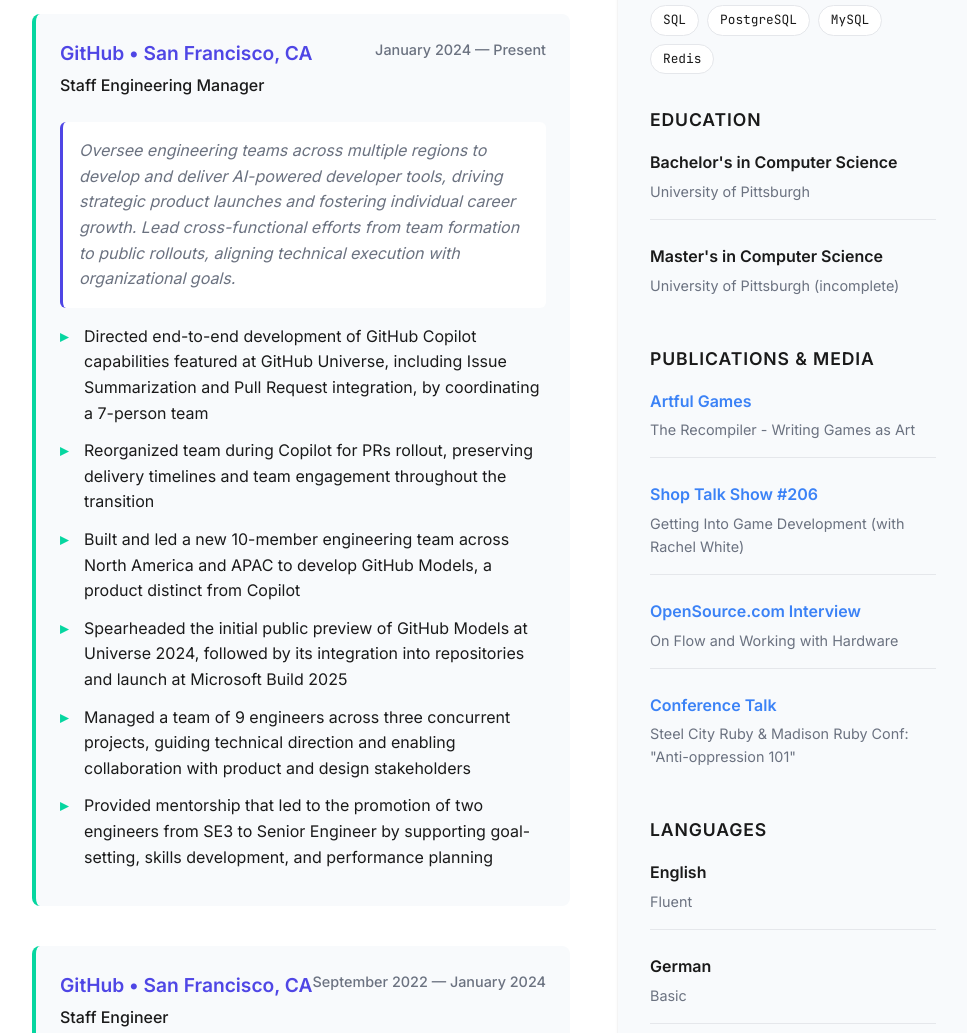
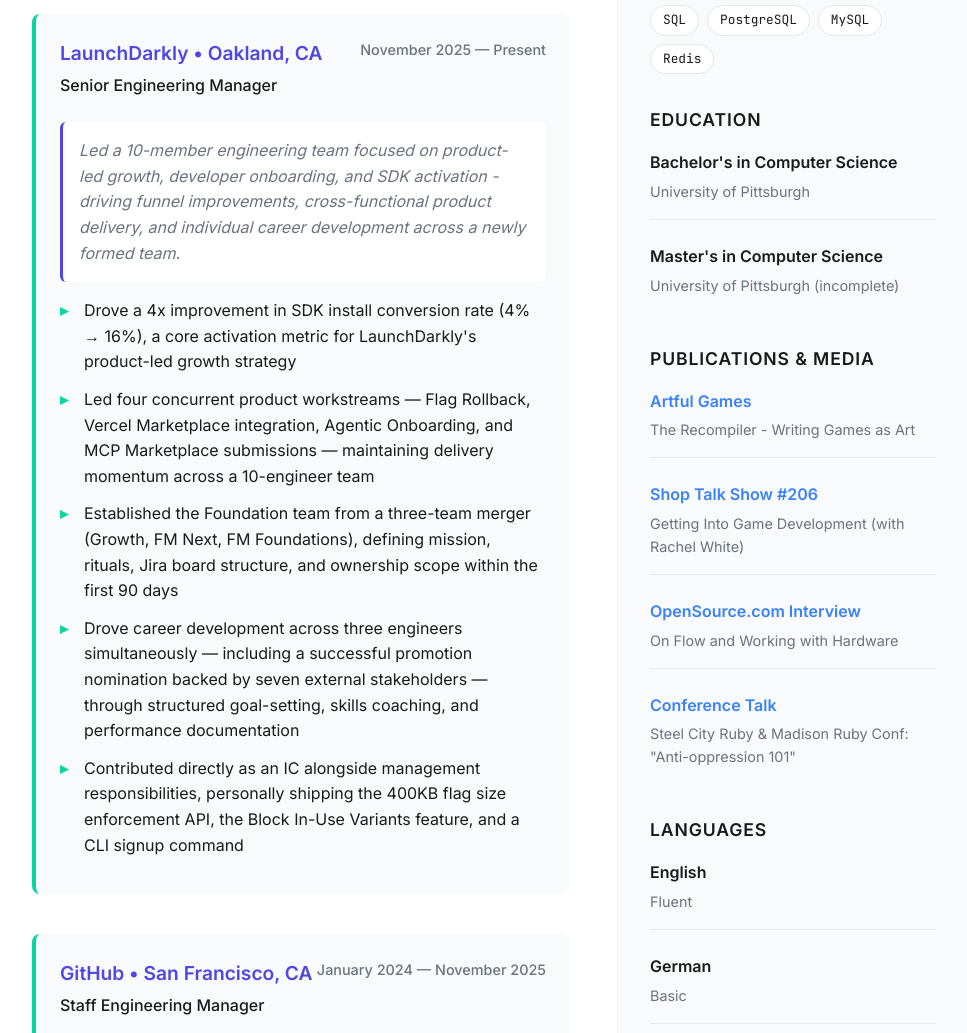
Before and after one commit to LindseyB/resume, a website: page index.html in a window 1280 px wide. Shown: the part 1225-2258 px from the top of the page, without its empty margins (140-1107 px from the left). Drawn offline with Linux system fonts and the light colour scheme.

Commit message:
Update all resume items to add LD

```diff
--- a/index.html
+++ b/index.html
@@ -74,6 +74,27 @@
 				<section class="section">
 					<h2 class="section-title">Professional Experience</h2>
 
+					<!-- LaunchDarkly - Senior Engineering Manager -->
+					<div class="experience-item">
+						<div class="experience-header">
+							<div class="company-role">
+								<div class="company-name">LaunchDarkly • Oakland, CA</div>
+								<div class="role-title">Senior Engineering Manager</div>
+							</div>
+							<div class="duration">November 2025 — Present</div>
+						</div>
+						<div class="job-overview">
+							Led a 10-member engineering team focused on product-led growth, developer onboarding, and SDK activation - driving funnel improvements, cross-functional product delivery, and individual career development across a newly formed team.
+						</div>
+						<ul class="achievements">
+							<li>Drove a 4x improvement in SDK install conversion rate (4% → 16%), a core activation metric for LaunchDarkly's product-led growth strategy</li>
+							<li>Led four concurrent product workstreams — Flag Rollback, Vercel Marketplace integration, Agentic Onboarding, and MCP Marketplace submissions — maintaining delivery momentum across a 10-engineer team</li>
+							<li>Established the Foundation team from a three-team merger (Growth, FM Next, FM Foundations), defining mission, rituals, Jira board structure, and ownership scope within the first 90 days</li>
+							<li>Drove career development across three engineers simultaneously — including a successful promotion nomination backed by seven external stakeholders — through structured goal-setting, skills coaching, and performance documentation</li>
+							<li>Contributed directly as an IC alongside management responsibilities, personally shipping the 400KB flag size enforcement API, the Block In-Use Variants feature, and a CLI signup command</li>
+						</ul>
+					</div>
+
 					<!-- GitHub - Staff Engineering Manager -->
 					<div class="experience-item">
 						<div class="experience-header">
@@ -81,7 +102,7 @@
 								<div class="company-name">GitHub • San Francisco, CA</div>
 								<div class="role-title">Staff Engineering Manager</div>
 							</div>
-							<div class="duration">January 2024 — Present</div>
+							<div class="duration">January 2024 — November 2025</div>
 						</div>
 						<div class="job-overview">
 							Oversee engineering teams across multiple regions to develop and deliver AI-powered developer tools, driving strategic product launches and fostering individual career growth. Lead cross-functional efforts from team formation to public rollouts, aligning technical execution with organizational goals.
```
Also changed, not shown: resume.json (+17 -1 lines), 1 other file.
